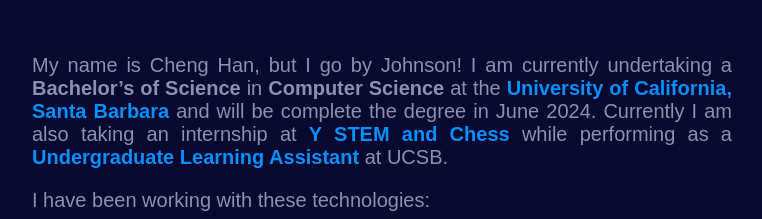
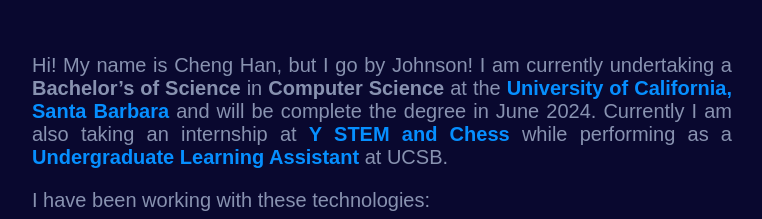
Before and after one commit to Johnsonchan105/johnsonchan105.github.io, a React (Create React App) app: page / in a window 1280 px wide. Shown: the part 573-792 px from the top of the page, without its empty margins (160-922 px from the left). Built offline with nearby package versions, Linux system fonts and the light colour scheme.

Commit message:
small change

```diff
--- a/src/components/About.js
+++ b/src/components/About.js
@@ -20,7 +20,7 @@
     render(){
         const one = (
             <p>
-                My name is Cheng Han, but I go by Johnson!
+                Hi! My name is Cheng Han, but I go by Johnson!
                 I am currently undertaking a <b>Bachelor’s of Science</b> in
                 <b> Computer Science</b> at the <a href="https://www.ucsb.edu/about">University of California, Santa Barbara</a> and will be complete the degree in June 2024.
                 Currently I am also taking an internship at <a href="https://ystemandchess.com/about-us">Y STEM and Chess</a> while
```
